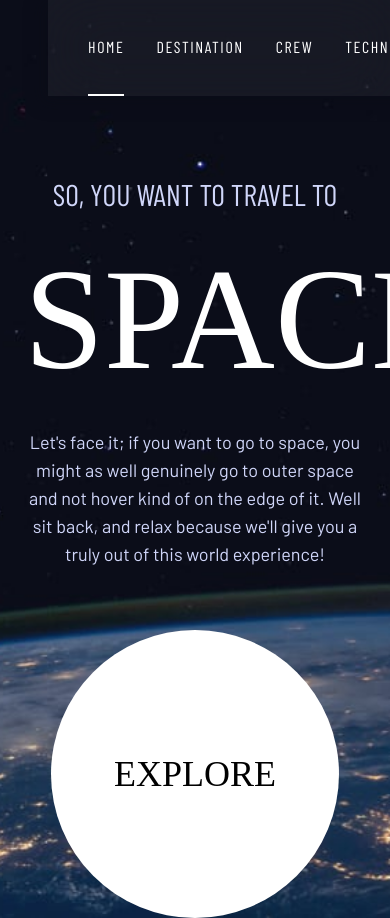
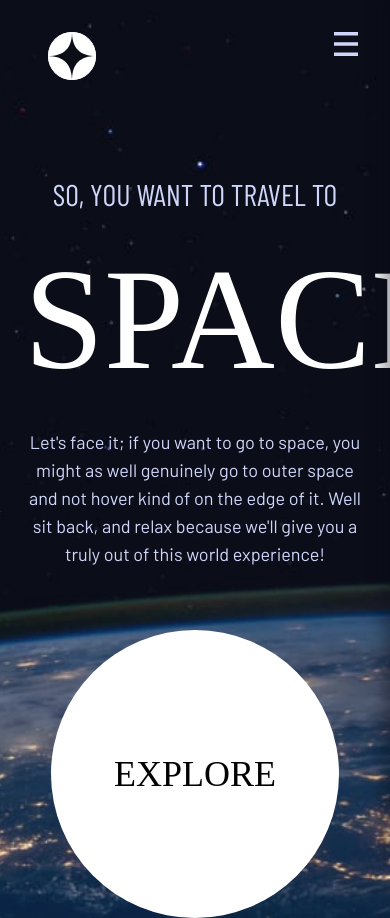
Before and after one commit to DavideCruciani/Space-tourism-multi-page-website, a React (Vite) app in the folder space-tourism/: page / in a window 390 px wide. Shown: the top 918 px of the page. Built offline with nearby package versions, Linux system fonts and the light colour scheme; a web font is replaced by a local one.

Commit message:
navbar mobile done

```diff
--- a/space-tourism/src/components/Header.jsx
+++ b/space-tourism/src/components/Header.jsx
@@ -1,13 +1,21 @@
-import React from 'react'
+import React, { useState } from 'react'
 import Logo from '../assets/shared/logo.svg'
 import { NavLink } from 'react-router-dom'
 
 const Header = () => {
+
+  const [showNav, setShowNav] = useState(false)
+
+  function ShowNavbar() {
+    setShowNav(!showNav)
+    console.log(showNav)
+  }
+
   return (
-    <header className='fixed flex items-center justify-between w-full top-0 z-50 left-1/2 -translate-x-1/2 lg:p-12 py-0 pl-12 pr-0'>
-      <div>
+    <header className='fixed flex justify-between w-full top-0 z-50 left-1/2 -translate-x-1/2 lg:p-12 py-0 pl-12 pr-0'>
+      <div className='py-8'>
 
-        <div className='bg-white rounded-full'>
+        <div className='bg-white rounded-full duration-0'>
           <img src={Logo} alt="" />
         </div>
 
@@ -15,28 +23,30 @@ const Header = () => {
 
       <hr className='flex-grow ml-14 -mr-7 h-px border-white border-opacity-25 z-10 hidden lg:block' />
 
-      <div className='bg-[hsla(0,0%,100%,.05)] lg:pl-24 px-10 h-24 lg:pr-44 flex justify-center shadow-[-4px_4px_16px_3px_#0b0d1766] backdrop-blur-[30px]'>
-        <nav className='flex gap-8 lg:gap-14 h-full list-none text-md tracking-widest lg:text-lg text-white font-BarlowCD'>
+      <button className={showNav ? 'block sm:hidden z-[9999] w-6 aspect-[1] bg-no-repeat bg-cover border-0 bg-[url(/src/assets/shared/icon-close.svg)] absolute right-8 top-8' : 'block sm:hidden z-[9999] w-6 aspect-[1] bg-no-repeat bg-cover border-0 bg-[url(/src/assets/shared/icon-hamburger.svg)] absolute right-8 top-8'} onClick={ShowNavbar}></button>
 
-          <li className='h-full flex items-center relative'><NavLink className={({ isActive }) => {
+      <div className={showNav ? "bg-[hsla(0,0%,100%,.05)] w-3/5 sm:w-auto lg:pl-24 sm:px-10 h-[100vh] sm:h-24 lg:pr-44 flex justify-center shadow-[-4px_4px_16px_3px_#0b0d1766] backdrop-blur-[30px] translate-x-0 ease duration-500 sm:duration-0" : "bg-[hsla(0,0%,100%,.05)] w-3/5 sm:w-auto lg:pl-24 sm:px-10 h-[100vh] sm:h-24 lg:pr-44 flex justify-center shadow-[-4px_4px_16px_3px_#0b0d1766] backdrop-blur-[30px] translate-x-full sm:translate-x-0 ease-out sm:duration-0"}>
+        <nav className='flex flex-col py-40 sm:py-0 sm:pl-0 sm:flex-row w-full gap-8 lg:gap-14 h-full list-none text-md tracking-widest lg:text-lg text-white font-BarlowCD'>
+
+          <li className='sm:h-full mx-auto w-4/6 flex items-center relative'><NavLink className={({ isActive }) => {
             return isActive ? "border-b-2 border-white h-full flex items-center" : "border-b-2 border-transparent full flex items-center"
           }}
           to="/"
-          ><span className='font-bold mr-2 hidden lg:block'>00</span>HOME
+          ><span className='font-bold mr-2 block sm:hidden lg:block'>00</span>HOME
           </NavLink>
           </li>
 
-          <li className='h-full flex items-center'><NavLink className={({ isActive }) => {
+          <li className='sm:h-full mx-auto w-4/6 flex items-center'><NavLink className={({ isActive }) => {
             return isActive ? "border-b-2 border-white h-full flex items-center" : "border-b-2 border-transparent full flex items-center"
-          }} to="/destination"><span className='font-bold mr-2 hidden lg:block'>01</span>DESTINATION</NavLink></li>
+          }} to="/destination"><span className='font-bold mr-2 block sm:hidden lg:block'>01</span>DESTINATION</NavLink></li>
 
-          <li className='h-full flex items-center'><NavLink className={({ isActive }) => {
+          <li className='sm:h-full mx-auto w-4/6 flex items-center'><NavLink className={({ isActive }) => {
             return isActive ? "border-b-2 border-white h-full flex items-center" : "border-b-2 border-transparent full flex items-center"
-          }} to="/crew"><span className='font-bold mr-2 hidden lg:block'>02</span>CREW</NavLink></li>
+          }} to="/crew"><span className='font-bold mr-2 block sm:hidden lg:block'>02</span>CREW</NavLink></li>
 
-          <li className='h-full flex items-center'><NavLink className={({ isActive }) => {
+          <li className='sm:h-full mx-auto w-4/6 flex items-center'><NavLink className={({ isActive }) => {
             return isActive ? "border-b-2 border-white h-full flex items-center" : "border-b-2 border-transparent full flex items-center"
-          }} to="/technology"><span className='font-bold mr-2 hidden lg:block'>03</span>TECHNOLOGY</NavLink></li>
+          }} to="/technology"><span className='font-bold mr-2 block sm:hidden lg:block'>03</span>TECHNOLOGY</NavLink></li>
         </nav>
       </div>
     </header>
```
